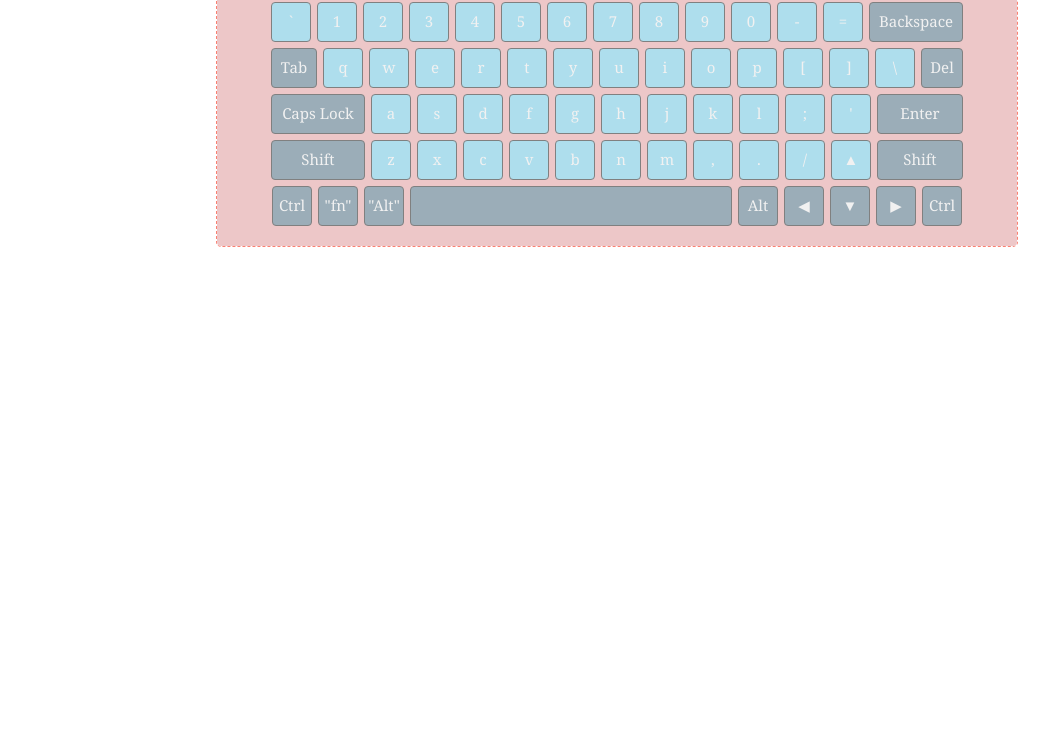
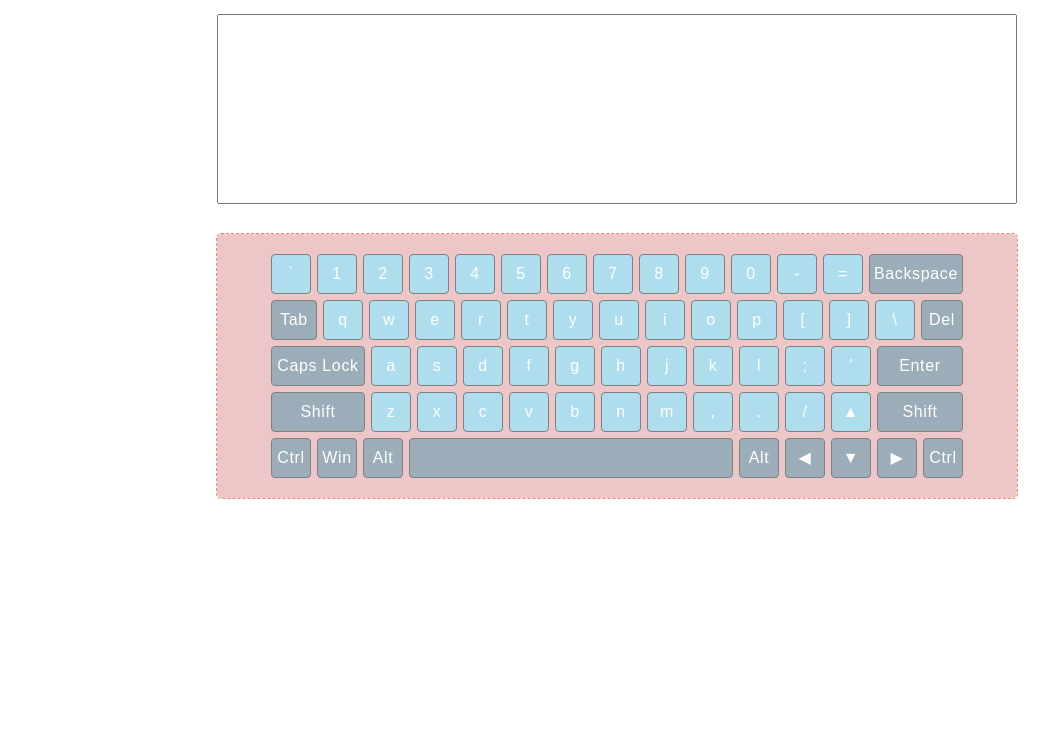
Before and after one commit to AlexSidol/virtual-keyboard, a plain HTML site: page index.html in a window 1280 px wide. Shown: the part 53-800 px from the top of the page, without its empty margins (23-1072 px from the left). Drawn offline with nearby package versions, Linux system fonts and the light colour scheme; a web font is replaced by a local one.

Commit message:
feat: add logic for keyboard typing

```diff
--- a/index.css
+++ b/index.css
@@ -4,14 +4,12 @@ html {
 }
 
 body {
-  font-family: "Georgia", sans-serif;
+  font-family: "Ysabeau", sans-serif;
   font-style: normal;
   font-weight: 400;
-  font-size: 1.5rem;
-  color: var(--color-dark-l);
-  /* letter-spacing: 0.04em; */
+  font-size: 1.6rem;
+  letter-spacing: 0.04em;
   margin: 0;
-  /* color-light-xl */
 
   background-color: #ffffff;
 }
@@ -47,6 +45,10 @@ img {
   height: auto;
 }
 
+.title {
+  text-align: center;
+}
+
 .container {
   margin: 0 auto;
   padding: 0 15px;
@@ -64,7 +66,7 @@ img {
   margin: 0 auto;
   padding-top: 20px;
   padding-bottom: 20px;
-  color: #f1f1f1;
+  color: #fff;
   background-color: #edc7c8;
 }
 
@@ -113,5 +115,17 @@ img {
 }
 
 .space {
-  width: 322px;
+  width: 324px;
 }
+
+.screen {
+  padding: 30px;
+}
+
+.screen__area {
+  display: block;
+  margin: 0 auto;
+  width: 800px;
+
+  resize: none;
+}
--- a/index.html
+++ b/index.html
@@ -5,28 +5,20 @@
     <meta http-equiv="X-UA-Compatible" content="IE=edge" />
     <meta name="viewport" content="width=device-width, initial-scale=1.0" />
     <title>Document</title>
+    <link rel="preconnect" href="https://fonts.googleapis.com" />
+    <link rel="preconnect" href="https://fonts.gstatic.com" crossorigin />
+    <link
+      href="https://fonts.googleapis.com/css2?family=Ysabeau:wght@600&display=swap"
+      rel="stylesheet"
+    />
     <link
       rel="stylesheet"
       href="https://cdnjs.cloudflare.com/ajax/libs/modern-normalize/1.1.0/modern-normalize.min.css"
     />
     <link rel="stylesheet" href="index.css" />
   </head>
-  <body>
-    <header class="container">
-      <h1>RSS virtual keyboard</h1>
-    </header>
-    <main class="container">
-      <section class="screen">
-        <div id="area" class="screen__area"></div>
-      </section>
-      <section class="keyboard">
-        <ul id="digit-line" class="keyboard__list"></ul>
-        <ul id="first-line" class="keyboard__list"></ul>
-        <ul id="second-line" class="keyboard__list"></ul>
-        <ul id="third-line" class="keyboard__list"></ul>
-        <ul id="fourth-line" class="keyboard__list special"></ul>
-      </section>
-    </main>
-    <script defer src="index.js" type="module"></script>
+  <body id="body">
+    <script defer src="/js/init-render.js" type="module"></script>
+    <script defer src="/js/index.js" type="module"></script>
   </body>
 </html>
--- a/index.js
+++ /dev/null
@@ -1,151 +0,0 @@
-import { digit } from "./js/data.js";
-import { first } from "./js/first-line.js";
-import { second } from "./js/second-line.js";
-import { third } from "./js/third-line.js";
-
-const digitLineEl = document.querySelector("#digit-line");
-const firstLineEl = document.querySelector("#first-line");
-const secondLineEl = document.querySelector("#second-line");
-const thirdLineEl = document.querySelector("#third-line");
-const fourthLineEl = document.querySelector("#fourth-line");
-
-function renderDigitPanel(arr, key, act) {
-  console.log(key);
-  let indicator = key;
-  let action = act;
-  if ((key === "ShiftLeft" || key === "ShiftRight") && act === "keydown") {
-    action = "keyBig";
-  } else {
-    action = "keySmall";
-  }
-  console.log(indicator);
-
-  const markup =
-    arr
-      .map((el) => {
-        return `<li class="keyboard__item">${el[action]}</li>`;
-      })
-      .join("") + `<li class="keyboard__item backspace">Backspace</li>`;
-
-  // const markupBackspace = <li class="keyboard__item backspace"></li>
-  digitLineEl.innerHTML = markup;
-  //   const backspaceEl = document.querySelector();
-}
-
-renderDigitPanel(digit);
-
-document.addEventListener("keydown", pushKeydown);
-// document.addEventListener("keyup", pushKeyup);
-
-function pushKeydown(evt) {
-  console.log(evt);
-
-  renderDigitPanel(digit, evt.code, evt.type);
-  renderFirstPanel(first, evt.code, evt.type);
-  renderSecondPanel(second, evt.code, evt.type);
-  renderThirdPanel(third, evt.code, evt.type);
-  document.removeEventListener("keydown", pushKeydown);
-  document.addEventListener("keyup", pushKeyup);
-}
-
-function pushKeyup(evt) {
-  console.log(evt);
-  renderDigitPanel(digit, evt.code, evt.type);
-  renderFirstPanel(first, evt.code, evt.type);
-  renderSecondPanel(second, evt.code, evt.type);
-  renderThirdPanel(third, evt.code, evt.type);
-  document.removeEventListener("keyup", pushKeyup);
-  document.addEventListener("keydown", pushKeydown);
-}
-
-function renderFirstPanel(arr, key, act) {
-  console.log(key);
-  let indicator = key;
-  let action = act;
-  if ((key === "ShiftLeft" || key === "ShiftRight") && act === "keydown") {
-    action = "keyBig";
-  } else {
-    action = "keySmall";
-  }
-  console.log(indicator);
-
-  const draft =
-    arr
-      .map((el) => {
-        return `<li class="keyboard__item">${el[action]}</li>`;
-      })
-      .join("") + `<li class="keyboard__item del">Del</li>`;
-
-  const markupfirst = `<li class="keyboard__item tab">Tab</li>` + draft;
-  firstLineEl.innerHTML = markupfirst;
-}
-
-renderFirstPanel(first);
-
-function renderSecondPanel(arr, key, act) {
-  //   console.log(key);
-
-  let action = act;
-  if ((key === "ShiftLeft" || key === "ShiftRight") && act === "keydown") {
-    action = "keyBig";
-  } else {
-    action = "keySmall";
-  }
-
-  const draft =
-    arr
-      .map((el) => {
-        return `<li class="keyboard__item">${el[action]}</li>`;
-      })
-      .join("") + `<li class="keyboard__item enter">Enter</li>`;
-
-  const markupsecond =
-    `<li class="keyboard__item capsLock">Caps Lock</li>` + draft;
-  secondLineEl.innerHTML = markupsecond;
-}
-
-renderSecondPanel(second);
-
-function renderThirdPanel(arr, key, act) {
-  //   console.log(key);
-
-  let action = act;
-  if ((key === "ShiftLeft" || key === "ShiftRight") && act === "keydown") {
-    action = "keyBig";
-  } else {
-    action = "keySmall";
-  }
-
-  const draft =
-    arr
-      .map((el) => {
-        return `<li class="keyboard__item">${el[action]}</li>`;
-      })
-      .join("") +
-    `<li class="keyboard__item erow">▲</li>` +
-    `<li class="keyboard__item shift">Shift</li>`;
-
-  const markupthird =
-    `<li class="keyboard__item shift-right">Shift</li>` + draft;
-  thirdLineEl.innerHTML = markupthird;
-}
-
-renderThirdPanel(third);
-
-function renderLastPanel() {
-  //   console.log(key);
-
-  const markuplast = `
-          <li class="special_item ctrl">Ctrl</li>
-          <li class="special_item ">"fn"</li>
-          <li class="special_item">"Alt"</li>
-          <li class="special_item space"></li>
-          <li class="special_item">Alt</li>
-          <li class="special_item">◀ </li>
-          <li class="special_item">▼</li>
-          <li class="special_item">▶</li>
-          <li class="special_item ctrl">Ctrl</li>`;
-
-  fourthLineEl.innerHTML = markuplast;
-}
-renderLastPanel();
--- /dev/null
+++ b/js/index.js
@@ -0,0 +1,71 @@
+import { digit } from "./data.js";
+import { first } from "./first-line.js";
+import { second } from "./second-line.js";
+import { third } from "./third-line.js";
+
+import {
+  renderDigitPanel,
+  renderFirstPanel,
+  renderSecondPanel,
+  renderThirdPanel,
+  renderLastPanel,
+} from "./keyboard-render.js";
+
+document.addEventListener("keydown", pushKeydown);
+document.addEventListener("click", inputText);
+document.addEventListener("keypress", pushSpecialKey);
+
+renderDigitPanel(digit);
+renderFirstPanel(first);
+renderSecondPanel(second);
+renderThirdPanel(third);
+renderLastPanel();
+
+const areaEl = document.querySelector("#area");
+
+function inputText(evt) {
+  // console.log("evt", evt);
+  // console.log("curTar", evt);
+}
+
+function pushSpecialKey(evt) {
+  // console.log("evt", evt);
+  // console.log("curTar", evt.currentTarget);
+  if (evt.key === "Enter") {
+    console.log("в if", areaEl.value);
+    areaEl.value += "\nf";
+  } else {
+    console.log("вийшла з if");
+    areaEl.value += evt.key;
+  }
+}
+
+export function pushKeydown(evt) {
+  // console.log(evt);
+  // areaEl.textContent += evt.key;
+  renderDigitPanel(digit, evt.code, evt.type);
+  renderFirstPanel(first, evt.code, evt.type);
+  renderSecondPanel(second, evt.code, evt.type);
+  renderThirdPanel(third, evt.code, evt.type);
+  document.removeEventListener("keydown", pushKeydown);
+  document.addEventListener("keyup", pushKeyup);
+}
+
+export function pushKeyup(evt) {
+  renderDigitPanel(digit, evt.code, evt.type);
+  renderFirstPanel(first, evt.code, evt.type);
+  renderSecondPanel(second, evt.code, evt.type);
+  renderThirdPanel(third, evt.code, evt.type);
+  document.removeEventListener("keyup", pushKeyup);
+  document.addEventListener("keydown", pushKeydown);
+}
+
+export function checkKeys(key, act) {
+  let action = "keySmall";
+  if ((key === "ShiftLeft" || key === "ShiftRight") && act === "keydown") {
+    action = "keyBig";
+  } else {
+    action = "keySmall";
+  }
+  return action;
+}
--- /dev/null
+++ b/js/init-render.js
@@ -0,0 +1,27 @@
+const bodyEL = document.querySelector("#body");
+
+const initialMarkup = `
+<header class="container">
+<h1 class="title">RSS virtual keyboard</h1>
+</header>
+<main class="container">
+<section class="screen">
+  <textarea
+    class="screen__area"
+    name="area"
+    id="area"
+    cols="105"
+    rows="10"
+  ></textarea>
+</section>
+<section class="keyboard">
+  <ul id="digit-line" class="keyboard__list"></ul>
+  <ul id="first-line" class="keyboard__list"></ul>
+  <ul id="second-line" class="keyboard__list"></ul>
+  <ul id="third-line" class="keyboard__list"></ul>
+  <ul id="fourth-line" class="keyboard__list special"></ul>
+</section>
+</main>
+`;
+
+bodyEL.innerHTML = initialMarkup;
--- /dev/null
+++ b/js/keyboard-render.js
@@ -0,0 +1,81 @@
+import { checkKeys } from "./index.js";
+
+const digitLineEl = document.querySelector("#digit-line");
+const firstLineEl = document.querySelector("#first-line");
+const secondLineEl = document.querySelector("#second-line");
+const thirdLineEl = document.querySelector("#third-line");
+const fourthLineEl = document.querySelector("#fourth-line");
+
+export function renderDigitPanel(arr, key, act) {
+  let action = checkKeys(key, act);
+
+  const markup =
+    arr
+      .map((el) => {
+        return `<li class="keyboard__item">${el[action]}</li>`;
+      })
+      .join("") + `<li class="keyboard__item backspace">Backspace</li>`;
+
+  digitLineEl.innerHTML = markup;
+}
+
+export function renderFirstPanel(arr, key, act) {
+  let action = checkKeys(key, act);
+
+  const draft =
+    arr
+      .map((el) => {
+        return `<li class="keyboard__item">${el[action]}</li>`;
+      })
+      .join("") + `<li class="keyboard__item del">Del</li>`;
+
+  const markupfirst = `<li class="keyboard__item tab">Tab</li>` + draft;
+  firstLineEl.innerHTML = markupfirst;
+}
+
+export function renderSecondPanel(arr, key, act) {
+  let action = checkKeys(key, act);
+
+  const draft =
+    arr
+      .map((el) => {
+        return `<li class="keyboard__item">${el[action]}</li>`;
+      })
+      .join("") + `<li class="keyboard__item enter">Enter</li>`;
+
+  const markupsecond =
+    `<li class="keyboard__item capsLock">Caps Lock</li>` + draft;
+  secondLineEl.innerHTML = markupsecond;
+}
+
+export function renderThirdPanel(arr, key, act) {
+  let action = checkKeys(key, act);
+
+  const draft =
+    arr
+      .map((el) => {
+        return `<li class="keyboard__item">${el[action]}</li>`;
+      })
+      .join("") +
+    `<li class="keyboard__item erow">▲</li>` +
+    `<li class="keyboard__item shift">Shift</li>`;
+
+  const markupthird =
+    `<li class="keyboard__item shift-right">Shift</li>` + draft;
+  thirdLineEl.innerHTML = markupthird;
+}
+
+export function renderLastPanel() {
+  const markuplast = `
+            <li class="special_item ctrl">Ctrl</li>
+            <li class="special_item ">Win</li>
+            <li class="special_item">Alt</li>
+            <li class="special_item space"></li>
+            <li class="special_item">Alt</li>
+            <li class="special_item">◀ </li>
+            <li class="special_item">▼</li>
+            <li class="special_item">▶</li>
+            <li class="special_item ctrl">Ctrl</li>`;
+
+  fourthLineEl.innerHTML = markuplast;
+}
--- a/js/second-line.js
+++ b/js/second-line.js
@@ -73,7 +73,7 @@ export const second = [
   },
   {
     code: "Semicolon",
-    keyBig: ";",
+    keyBig: ":",
     keySmall: ";",
     keyBigUa: "Ж",
     keySmallUa: "ж",
@@ -81,7 +81,7 @@ export const second = [
   },
   {
     code: "Quote",
-    keyBig: "'",
+    keyBig: '"',
     keySmall: "'",
     keyBigUa: "Є",
     keySmallUa: "є",
--- a/js/third-line.js
+++ b/js/third-line.js
@@ -57,7 +57,7 @@ export const third = [
   },
   {
     code: "Comma",
-    keyBig: ",",
+    keyBig: "<",
     keySmall: ",",
     keyBigUa: "Б",
     keySmallUa: "б",
@@ -65,7 +65,7 @@ export const third = [
   },
   {
     code: "Period",
-    keyBig: ".",
+    keyBig: ">",
     keySmall: ".",
     keyBigUa: "Ю",
     keySmallUa: "ю",
@@ -73,9 +73,9 @@ export const third = [
   },
   {
     code: "Slash",
-    keyBig: "/",
+    keyBig: "?",
     keySmall: "/",
-    keyBigUa: ".",
+    keyBigUa: ",",
     keySmallUa: ".",
     view: "standart",
   },
```
